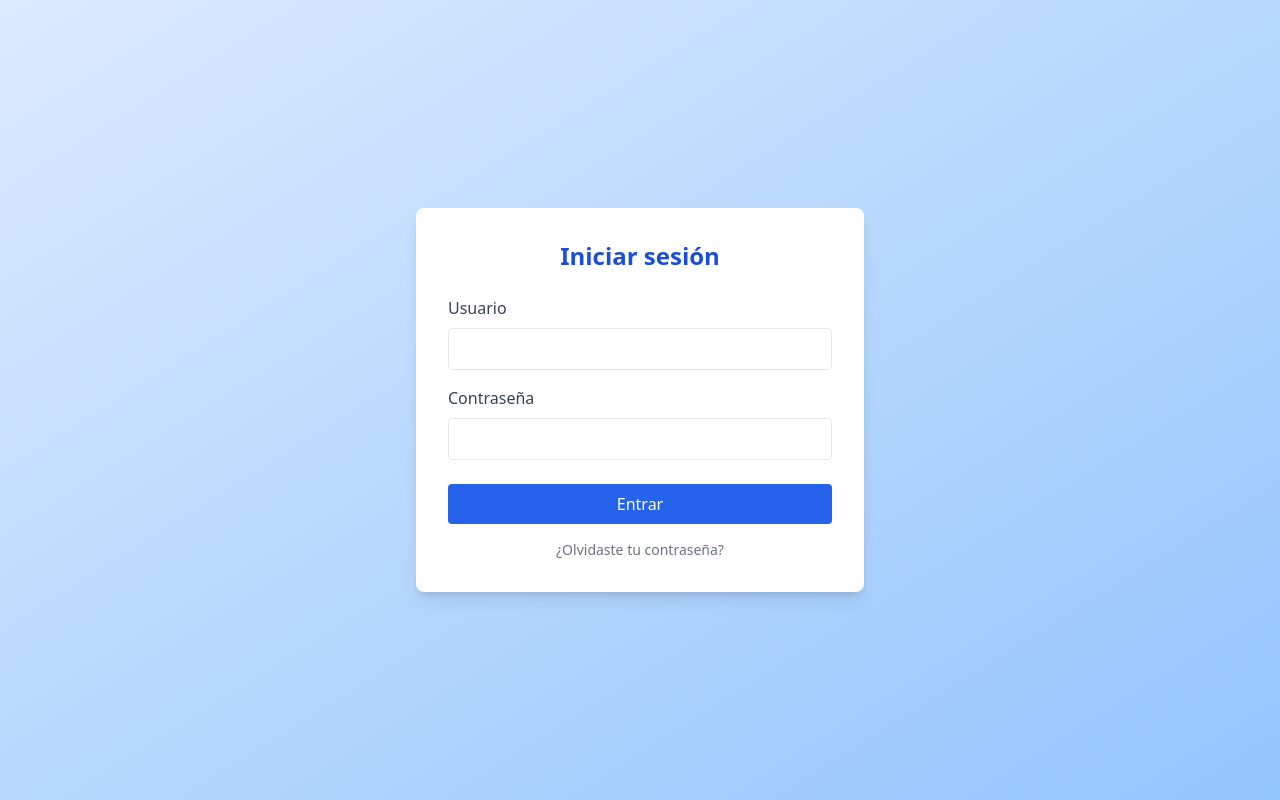
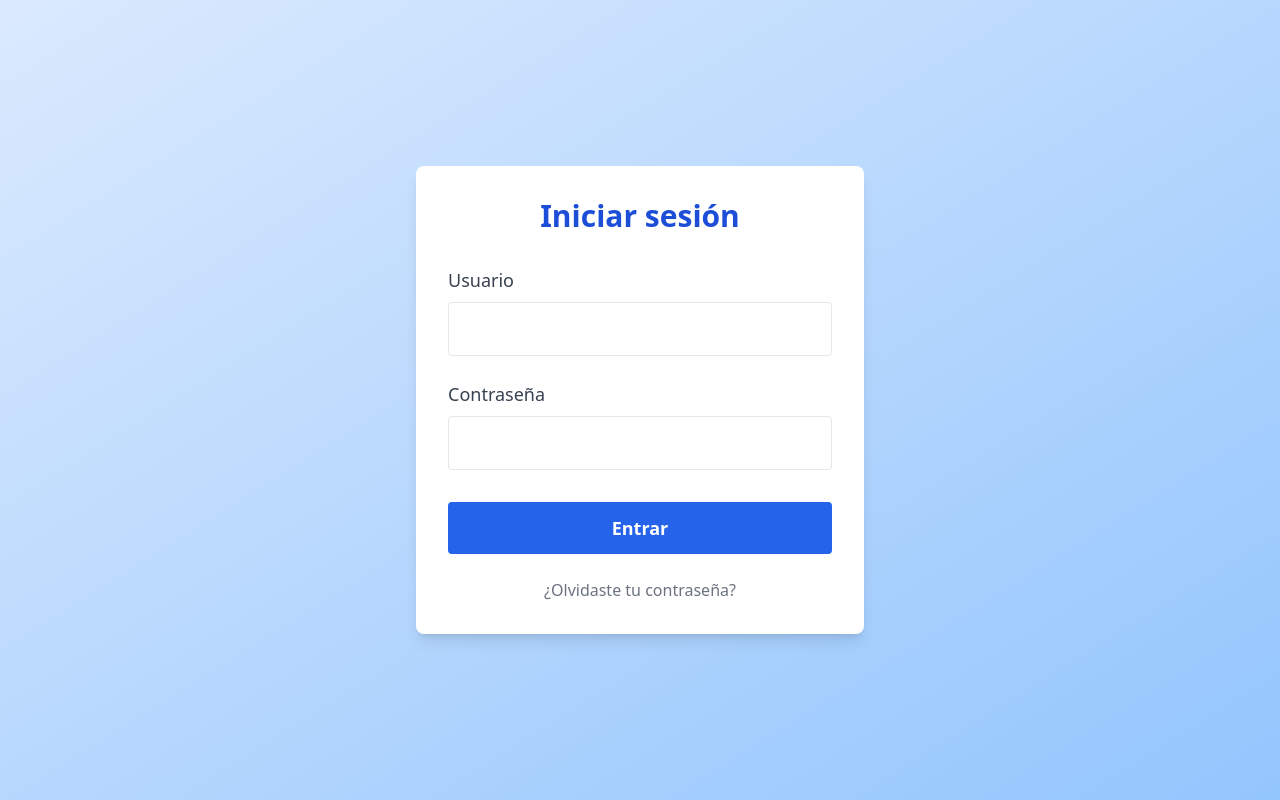
Before and after one commit to AndrewDEV-hub/control_gas, a Flask app: page /login in a window 1280 px wide. Run offline with Flask 3, Linux system fonts and the light colour scheme; some libraries are stand-ins or nearby versions.

Commit message:
aumento de tamaño del login

```diff
--- a/templates/login.html
+++ b/templates/login.html
@@ -4,38 +4,39 @@
 <head>
   <meta charset="UTF-8">
   <title>Iniciar sesión</title>
+  <meta name="viewport" content="width=device-width, initial-scale=1">
   <script src="https://cdn.tailwindcss.com"></script>
 </head>
 
 <body class="bg-gradient-to-br from-blue-100 to-blue-300 min-h-screen flex items-center justify-center">
-  <div class="bg-white shadow-lg rounded-lg p-4 sm:p-8 w-full max-w-xs sm:max-w-md mx-2">
-    <h2 class="text-xl sm:text-2xl font-bold mb-6 text-center text-blue-700">Iniciar sesión</h2>
+  <div class="bg-white shadow-lg rounded-lg p-6 sm:p-8 w-full max-w-sm sm:max-w-md mx-2">
+    <h2 class="text-2xl sm:text-3xl font-bold mb-8 text-center text-blue-700">Iniciar sesión</h2>
     {% with messages = get_flashed_messages(with_categories=true) %}
     {% if messages %}
     <div class="mb-4">
       {% for category, message in messages %}
-      <div class="text-red-600 text-center text-sm sm:text-base">{{ message }}</div>
+      <div class="text-red-600 text-center text-base sm:text-lg">{{ message }}</div>
       {% endfor %}
     </div>
     {% endif %}
     {% endwith %}
     <form method="post" action="/login">
-      <div class="mb-4">
-        <label class="block text-gray-700 mb-2 text-sm sm:text-base" for="usuario">Usuario</label>
+      <div class="mb-6">
+        <label class="block text-gray-700 mb-2 text-base sm:text-lg" for="usuario">Usuario</label>
         <input
-          class="w-full px-3 py-2 border rounded focus:outline-none focus:ring-2 focus:ring-blue-400 text-sm sm:text-base"
+          class="w-full px-4 py-3 border rounded focus:outline-none focus:ring-2 focus:ring-blue-400 text-base sm:text-lg"
           type="text" id="usuario" name="usuario" required>
       </div>
-      <div class="mb-6">
-        <label class="block text-gray-700 mb-2 text-sm sm:text-base" for="password">Contraseña</label>
+      <div class="mb-8">
+        <label class="block text-gray-700 mb-2 text-base sm:text-lg" for="password">Contraseña</label>
         <input
-          class="w-full px-3 py-2 border rounded focus:outline-none focus:ring-2 focus:ring-blue-400 text-sm sm:text-base"
+          class="w-full px-4 py-3 border rounded focus:outline-none focus:ring-2 focus:ring-blue-400 text-base sm:text-lg"
           type="password" id="password" name="password" required>
       </div>
-      <button class="w-full bg-blue-600 text-white py-2 rounded hover:bg-blue-700 transition text-sm sm:text-base"
+      <button class="w-full bg-blue-600 text-white py-3 rounded hover:bg-blue-700 transition text-base sm:text-lg font-semibold"
         type="submit">Entrar</button>
     </form>
-    <p class="mt-4 text-center text-gray-500 text-xs sm:text-sm">¿Olvidaste tu contraseña?</p>
+    <p class="mt-6 text-center text-gray-500 text-sm sm:text-base">¿Olvidaste tu contraseña?</p>
   </div>
 </body>
 
```
